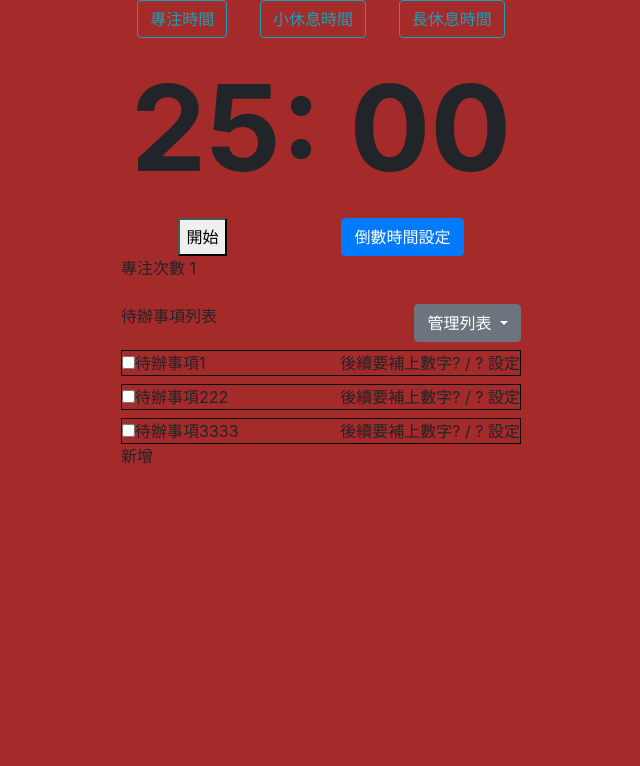
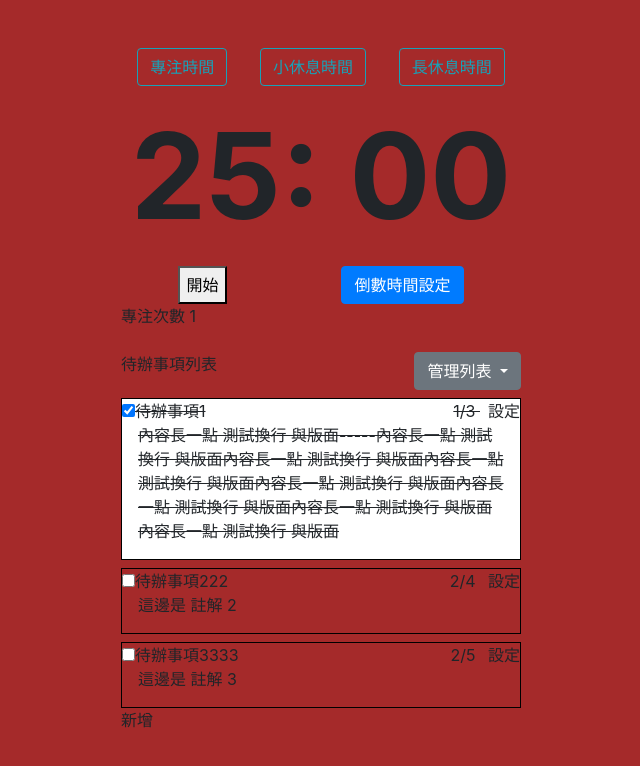
Before and after one commit to Austin1a2b/time-countdown, a Vue app: page /#/time-countdown in a window 1280 px wide. Shown: the top 766 px of the page, without its empty margins (319-959 px from the left). Built offline with nearby package versions, Linux system fonts and the light colour scheme.

Commit message:
成功分離task-list

```diff
--- a/src/components/TaskList.vue
+++ b/src/components/TaskList.vue
@@ -1,5 +1,195 @@
 <template>
+  <!-- 清單表頭 -->
+  <div class="tasks-wrapper mt-4">
+    <div class="list-head d-flex justify-content-between">
+      <div class="task-head">待辦事項列表</div>
+      <div class="dropdown">
+        <button
+          class="btn btn-secondary dropdown-toggle"
+          type="button"
+          id="manage-task"
+          data-toggle="dropdown"
+          aria-haspopup="true"
+          aria-expanded="false"
+        >
+          管理列表
+        </button>
+        <div class="dropdown-menu" aria-labelledby="manage-task">
+          <button
+            @click.stop.prevent="deleteTask('allTask')"
+            class="dropdown-item"
+          >
+            刪除所有待辦
+          </button>
+          <button
+            @click.stop.prevent="clearExecutedTimes"
+            class="dropdown-item"
+          >
+            清除所有記數
+          </button>
+          <button class="dropdown-item"></button>
+        </div>
+      </div>
+    </div>
+
+    <!-- 列表 標題&設定 容器div  -->
+    <div
+      class="task-list mt-2"
+      @click="transferExecuteId(task.id)"
+      v-for="task in tasks"
+      :key="task.id"
+      :class="{ isexecute: executeTaskId === task.id }"
+    >
+      <div v-if="task.id !== clickId">
+        <div class="d-flex justify-content-between">
+          <div>
+            <input type="checkbox" v-model="task.complete" @click.stop="" />
+            <span :class="{ iscomplete: task.complete }">{{ task.title }}</span>
+          </div>
+          <div>
+            <span class="mr-2" :class="{ iscomplete: task.complete }"
+              >{{ task.executedTimes }}/{{ task.estimatedTimes }}
+            </span>
+            <span for="task-setting" @click.stop="toggleSetting(task.id)"
+              >設定</span
+            >
+          </div>
+        </div>
+        <div class="mx-3 text-wrap">
+          <p :class="{ iscomplete: task.complete }">{{ task.note }}</p>
+        </div>
+      </div>
+      <!-- 設定內容 -->
+      <form
+        id="edit-task"
+        v-if="task.id === clickId"
+        @submit.stop.prevent="editTask(task.id)"
+        @click.stop=""
+      >
+        <!-- title -->
+        <span> 待辦事項:</span>
+        <input type="text" :value="task.title" name="title" />
+        <!-- 計次 -->
+        <div>
+          <p>已使用/預計需要 幾個番茄時鐘</p>
+          <input
+            :value="task.executedTimes"
+            type="number"
+            name="executedTimes"
+          />
+          <span> / </span>
+          <input
+            :value="task.estimatedTimes"
+            type="number"
+            min="1"
+            name="estimatedTimes"
+          />
+        </div>
+        <div>
+          <div>註解</div>
+          <textarea :value="task.note" type="text" name="note" />
+        </div>
+        <div class="d-flex justify-content-around">
+          <button @click.stop="deleteTask(task.id)">刪除</button>
+          <button class="mr-4" @click.stop="toggleSetting('close')">
+            取消
+          </button>
+          <button type="submit" class="mr-2 btn btn-primary">確認</button>
+        </div>
+      </form>
+    </div>
+    <!-- 以上為列表 -->
+
+    <div>
+      <div @click="toggleSetting('new')">新增</div>
+    </div>
+    <!-- 新增 -->
+    <form
+      id="create-task"
+      @submit.stop.prevent="createTask"
+      v-if="clickId === 'new'"
+    >
+      <span> 待辦事項:</span>
+      <input type="text" name="title" />
+      <div>
+        <p>預計需要 幾個番茄時鐘</p>
+        <input type="number" name="estimatedTimes" min="1" />
+      </div>
+      <div>
+        <div>註解</div>
+        <textarea type="text" name="note" />
+      </div>
+      <div class="d-flex justify-content-around">
+        <button class="mr-4" @click="toggleSetting('close')">取消</button>
+        <button type="submit" class="mr-2 btn btn-primary">確認</button>
+      </div>
+    </form>
+    <!-- 新增-->
+  </div>
+</template>
 
 
+<script>
+export default {
+  props: {
+    tasks: {
+      type: Array,
+      default: -1,
+    },
+    executeTaskId: {
+      type: String,
+      default: -1,
+    },
+  },
+  data() {
+    return {
+      clickId: "close",
+    };
+  },
+  methods: {
+    deleteTask(taskId) {
+      this.$emit("after-deleteTask", taskId);
+    },
+    toggleSetting(taskId) {
+      this.clickId = taskId;
+    },
+    createTask(e) {
+      const form = e.target;
+      const formData = new FormData(form);
+      this.$emit("after-create-task", Object.fromEntries(formData));
+      this.toggleSetting("close");
+    },
+    editTask(id) {
+      const form = document.getElementById("edit-task");
+      const formData = new FormData(form);
+      let editData = Object.fromEntries(formData);
+      editData = {
+        ...editData,
+        id,
+      };
+      this.$emit("after-edit-task", editData);
+      this.toggleSetting("close");
+    },
+    transferExecuteId(id) {
+      console.log(id);
+      console.log(this.executeTaskId);
+      this.$emit("change-execute-task", id);
+    },
+    clearExecutedTimes(){
 
-</template>
+    }
+  },
+};
+</script>
+
+<style>
+.iscomplete {
+  text-decoration: line-through;
+}
+.task-list {
+  border: 1px solid black;
+}
+.isexecute {
+  background-color: white;
+}
+</style>
--- a/src/views/TimeCountdown.vue
+++ b/src/views/TimeCountdown.vue
@@ -1,27 +1,25 @@
 <template>
   <div class="body">
     <div class="main">
-      <div class="d-flex justify-content-around change-time-countdown">
+      <div class="pt-5 d-flex justify-content-around change-time-countdown">
         <button
           type="button"
           class="btn btn-outline-info"
-          @click="chooseCountdown(countdownSetting.focusTime, 'focus')"
+          @click="chooseCountdown('focus')"
         >
           專注時間
         </button>
         <button
           type="button"
           class="btn btn-outline-info"
-          @click="
-            chooseCountdown(countdownSetting.shortBreakTime, 'shortBreak')
-          "
+          @click="chooseCountdown('shortBreak')"
         >
           小休息時間
         </button>
         <button
           type="button"
           class="btn btn-outline-info"
-          @click="chooseCountdown(countdownSetting.longBreakTime, 'longBreak')"
+          @click="chooseCountdown('longBreak')"
         >
           長休息時間
         </button>
@@ -48,98 +46,14 @@
 
       <div>專注次數 {{ times }}</div>
 
-      <!-- 清單表頭 -->
-      <div class="tasks-wrapper mt-4">
-        <div class="list-head d-flex justify-content-between">
-          <div class="task-head">待辦事項列表</div>
-          <div class="dropdown">
-            <button
-              class="btn btn-secondary dropdown-toggle"
-              type="button"
-              id="manage-task"
-              data-toggle="dropdown"
-              aria-haspopup="true"
-              aria-expanded="false"
-            >
-              管理列表
-            </button>
-            <div class="dropdown-menu" aria-labelledby="manage-task">
-              <button @click="deleteTask('allTask')" class="dropdown-item">
-                刪除所有待辦
-              </button>
-              <button class="dropdown-item">清除所有記數</button>
-              <button class="dropdown-item"></button>
-            </div>
-          </div>
-        </div>
-
-        <div class="task-list mt-2" v-for="task in tasks" :key="task.id">
-          <!-- 列表 最外層標題  -->
-          <div class="d-flex justify-content-between">
-            <div>
-              <input type="checkbox" name="" />
-              <span>{{ task.title }}</span>
-            </div>
-            <div>
-              <span>後續要補上數字? / ? </span>
-              <span for="task-setting" @click="toggleSetting(task.id)"
-                >設定</span
-              >
-            </div>
-          </div>
-          <!-- 設定內容 -->
-          <form class="edit-task" v-if="task.id === clickId">
-            <!-- title -->
-            <span> 待辦事項:</span>
-            <input type="text" v-model="task.title" />
-            <!-- 計次 -->
-            <div>
-              <p>已使用/預計需要 幾個番茄時鐘</p>
-              <input type="number" v-model="times" />
-              <span> / </span>
-              <input type="number" min="1" />
-            </div>
-            <!-- note -->
-            <div>
-              <div>註解</div>
-              <textarea type="text" name="note" id="" />
-            </div>
-            <!-- 按鈕 -->
-            <div class="d-flex justify-content-around">
-              <button @click="deleteTask(task.id)">刪除</button>
-              <button class="mr-4" @click="toggleSetting('close')">取消</button>
-              <button type="submit" class="mr-2 btn btn-primary">確認</button>
-            </div>
-          </form>
-        </div>
-        <div>
-          <div @click="toggleSetting('new')">新增</div>
-        </div>
-        <!-- 新增 -->
-        <!-- 設定內容 -->
-        <form class="create-task" v-if="clickId === 'new'">
-          <!-- title -->
-          <span> 待辦事項:</span>
-          <input type="text" />
-          <!-- 計次 -->
-          <div>
-            <p>預計需要 幾個番茄時鐘</p>
-            <input type="number" min="1" />
-          </div>
-          <!-- note -->
-          <div>
-            <div>註解</div>
-            <textarea type="text" name="note" id="" />
-          </div>
-          <!-- 按鈕 -->
-          <div class="d-flex justify-content-around">
-            <button>刪除</button>
-            <button class="mr-4" @click="toggleSetting('close')">取消</button>
-            <button type="submit" class="mr-2 btn btn-primary">確認</button>
-          </div>
-        </form>
-        <!-- 新增-->
-      </div>
+      <TaskList
+        :tasks="tasks"
+        :executeTaskId="executeTaskId"
+        @after-deleteTask="afterDeleteTask"
+        @after-create-task="afterCreateTask"
+        @after-edit-task="afterEditTask"
+        @change-execute-task="changeExecuteTask"
+      />
     </div>
   </div>
 </template>
@@ -147,38 +61,40 @@
 
 <script>
 import TimeSettingModal from "../components/TimeSettingModal.vue";
-// import { v4 as uuidv4 } from "uuid";
+import TaskList from "../components/TaskList.vue";
+import { v4 as uuidv4 } from "uuid";
 
 export default {
   components: {
     TimeSettingModal,
+    TaskList,
   },
   data() {
     return {
       tasks: [
         {
           title: "待辦事項1",
-          id: 1,
-          complete: false,
-          note: "",
-          estimatedTimes: 1,
-          executedTimes: 0,
+          id: "1",
+          complete: true,
+          estimatedTimes: 3,
+          executedTimes: 1,
+          note: "內容長一點 測試換行 與版面-----內容長一點 測試換行 與版面內容長一點 測試換行 與版面內容長一點 測試換行 與版面內容長一點 測試換行 與版面內容長一點 測試換行 與版面內容長一點 測試換行 與版面內容長一點 測試換行 與版面",
         },
         {
           title: "待辦事項222",
-          id: 2,
+          id: "2",
           complete: false,
-          note: "",
-          estimatedTimes: 1,
-          executedTimes: 0,
+          estimatedTimes: 4,
+          executedTimes: 2,
+          note: "這邊是 註解 2",
         },
         {
           title: "待辦事項3333",
-          id: 3,
+          id: "3",
           complete: false,
-          note: "",
-          estimatedTimes: 1,
-          executedTimes: 0,
+          estimatedTimes: 5,
+          executedTimes: 2,
+          note: "這邊是 註解 3",
         },
       ],
       countdownState: "pause",
@@ -192,14 +108,23 @@ export default {
       times: 1,
       countdownMode: "focus",
       setIntervalId: -1,
-      clickId: "close",
+      executeTaskId: "-1",
     };
   },
   methods: {
-    chooseCountdown(time, mode) {
-      this.countdownMinutes = time;
+    chooseCountdown(mode) {
+      if (this.countdownState === "start") {
+        console.log("要設計提醒視窗");
+      }
+      this.countdownMode = mode;
       this.countdownSeconds = 0;
-      this.countdownMode = mode;
+      if (mode === "focus") {
+        this.countdownMinutes = this.countdownSetting.focusTime;
+      } else if (mode === "shortBreak") {
+        this.countdownMinutes = this.countdownSetting.shortBreakTime;
+      } else {
+        this.countdownMinutes = this.countdownSetting.longBreakTime;
+      }
     },
     afterSaveSetting(setting) {
       this.countdownSetting = { ...setting };
@@ -217,7 +142,7 @@ export default {
           this.countdownState = "pause";
           this.timeIsUp();
         }
-      }, 1000);
+      }, 100);
     },
     pauseCountdown(id) {
       clearInterval(id);
@@ -226,41 +151,83 @@ export default {
     timeIsUp() {
       if (this.countdownMode === "focus" && this.times % 4 !== 0) {
         this.times++;
-        this.chooseCountdown(
-          this.countdownSetting.shortBreakTime,
-          "shortBreak"
-        );
-      } else if (this.countdownMode === "shortBreak") {
-        this.chooseCountdown(this.countdownSetting.focusTime, "focus");
+        this.chooseCountdown("shortBreak");
+        this.addexecutedTimes(this.executeTaskId);
       } else if (this.countdownMode === "focus") {
         this.times++;
-        this.chooseCountdown(this.countdownSetting.longBreakTime, "longBreak");
+        this.chooseCountdown("longBreak");
+        this.addexecutedTimes(this.executeTaskId);
+      } else if (this.countdownMode === "shortBreak") {
+        this.chooseCountdown("focus");
       } else if (this.countdownMode === "longBreak") {
-        this.chooseCountdown(this.countdownSetting.focusTime, "focus");
+        this.chooseCountdown("focus");
       }
     },
-    toggleSetting(taskId) {
-      this.clickId = taskId;
-    },
-    deleteTask(taskId) {
+    afterDeleteTask(taskId) {
       if (taskId === "allTask") {
         this.tasks = [];
       } else {
-        console.log("in");
         this.tasks = this.tasks.filter((task) => {
           return task.id !== taskId;
         });
       }
     },
+    afterCreateTask(task) {
+      task = {
+        ...task,
+        id: uuidv4(),
+        executedTimes: 0,
+        complete: false,
+      };
+      this.tasks.push(task);
+    },
+    afterEditTask(editData) {
+      this.tasks = this.tasks.map((task) => {
+        if (editData.id === task.id) {
+          task = {
+            ...task,
+            ...editData,
+          };
+          return task;
+        } else {
+          return task;
+        }
+      });
+    },
+    changeExecuteTask(taskId) {
+      this.executeTaskId = taskId;
+    },
+    addexecutedTimes(taskId) {
+      this.tasks = this.tasks.map((task) => {
+        if (taskId === task.id) {
+          task = {
+            ...task,
+            executedTimes: task.executedTimes + 1,
+          };
+          return task;
+        } else {
+          return task;
+        }
+      });
+    },
   },
-  // 原本 預計 用 filters 功能 讓 秒數=0 ; 回傳 00
-  // 後續想到 可以在 倒數計時的功能裡面 達成這項功能
   filters: {
     changeNumberDisplay(n) {
-      if (n === 0) {
-        return "00";
+      if (n < 10) {
+        return "0" + n;
       } else return n;
     },
+  },
+  watch: {
+    countdownSetting: {
+      handler: function () {
+        this.chooseCountdown(this.countdownMode);
+      },
+      deep: true,
+    },
+  },
+  created() {
+    this.executeTaskId = this.tasks[0].id;
   },
 };
 </script>
@@ -283,9 +250,4 @@ export default {
   font-weight: bold;
   text-align: center;
 }
-
-.task-list {
-  border: 1px solid black;
-  margin-top: 2px;
-}
 </style>
```
